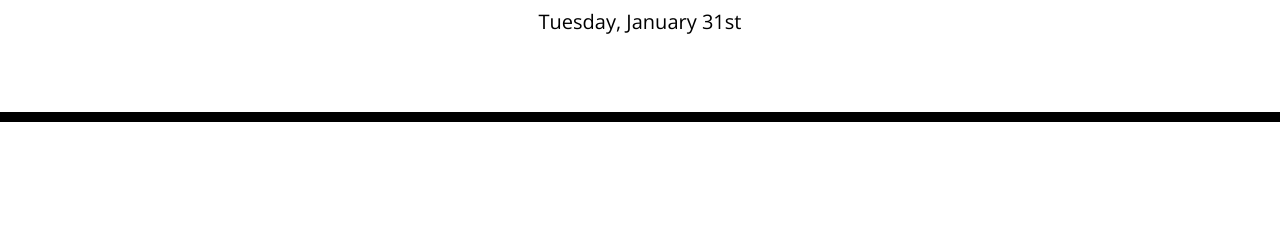
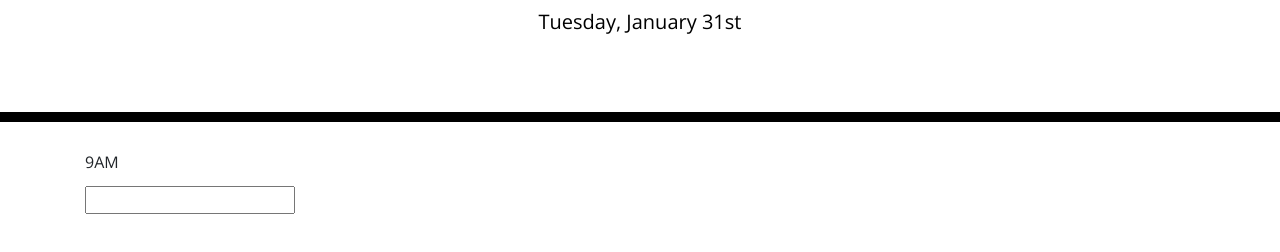
Before and after one commit to Brian-Machiestay/work-day-schedular, a plain HTML site: page index.html in a window 1280 px wide. Shown: the part 182-434 px from the top of the page. Drawn offline with nearby package versions, Linux system fonts and the light colour scheme.

Commit message:
create html structure for timeblocks

```diff
--- a/index.html
+++ b/index.html
@@ -30,6 +30,11 @@
     </header>
     <div class="container">
       <!-- Timeblocks go here -->
+      <div class="timeblock">
+        <p class="thistime">9AM</p>
+        <input class="myevent" type="text" name="1">
+        <div class="save"></div>
+      </div>
     </div>
 
     <script src="https://cdnjs.cloudflare.com/ajax/libs/jquery/3.2.1/jquery.min.js"></script>
```
